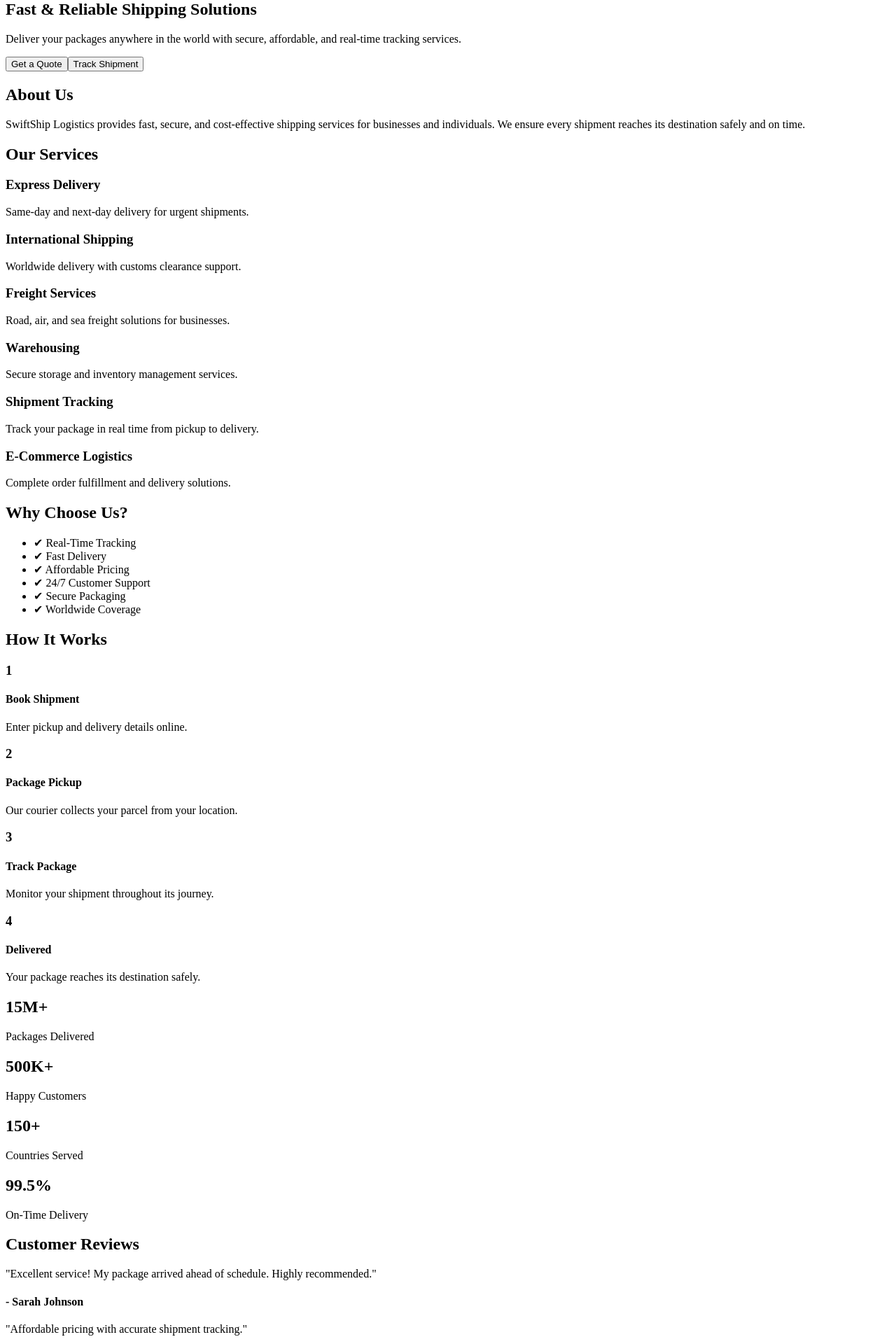
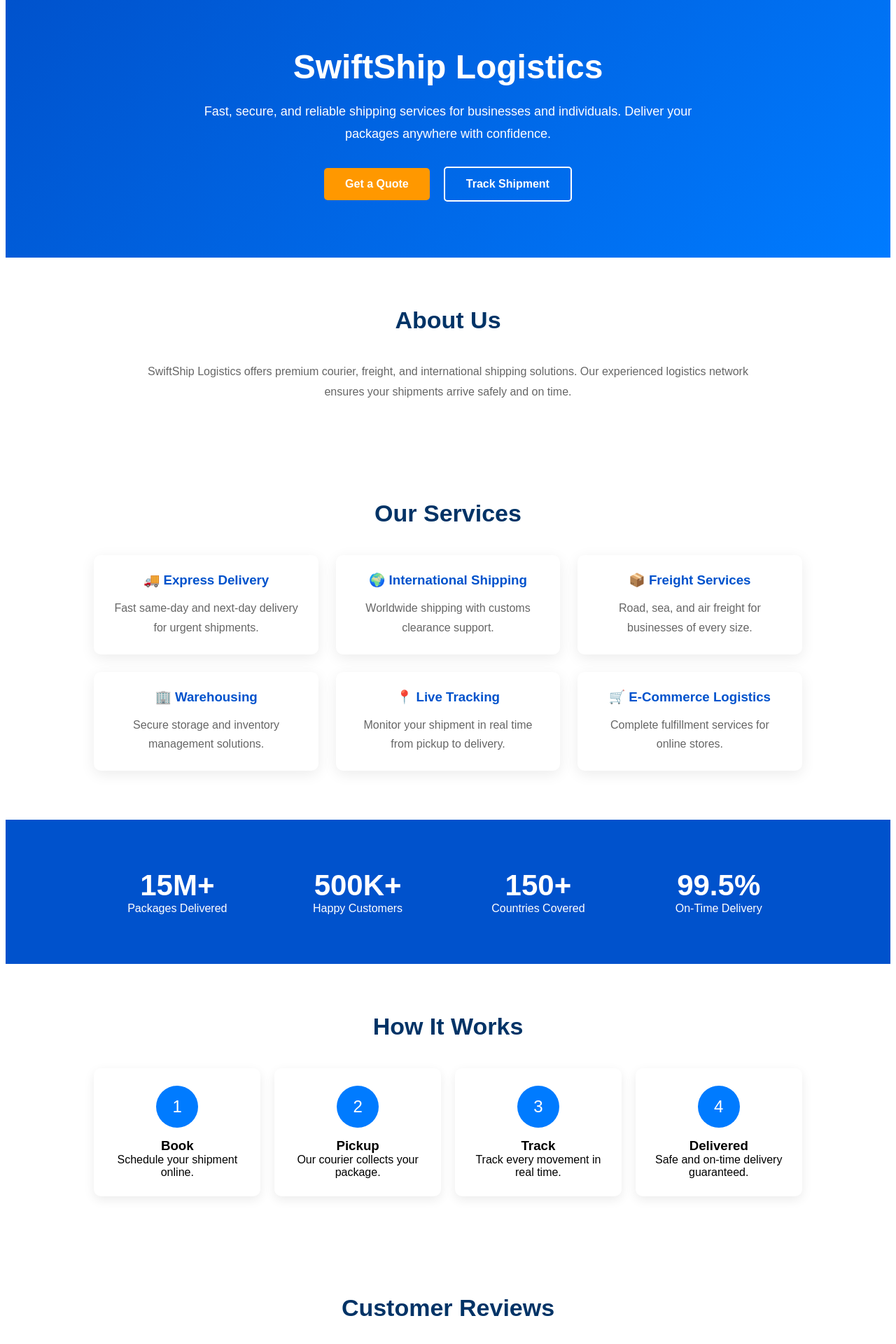
Before and after one commit to alex-britto-angular-dev/blackstone-webapp, an Angular app: page / in a window 1280 px wide. Shown: the part 20-1940 px from the top of the page at 70% size. Built offline with nearby package versions, Linux system fonts and the light colour scheme.

Commit message:
Add Jenkins pipeline

```diff
--- a/src/app/app.component.html
+++ b/src/app/app.component.html
@@ -1,205 +1,358 @@
-<!-- Hero Section -->
-<section class="hero">
-  <div class="container">
-    <div class="hero-content">
-      <h1>Fast & Reliable Shipping Solutions</h1>
+<style>
+  * {
+    margin: 0;
+    padding: 0;
+    box-sizing: border-box;
+    font-family: Arial, Helvetica, sans-serif;
+  }
+
+  body {
+    background: #f4f7fb;
+  }
+
+  .hero {
+    background: linear-gradient(135deg, #0052cc, #007bff);
+    color: white;
+    padding: 80px 20px;
+    text-align: center;
+  }
+
+  .hero h1 {
+    font-size: 48px;
+    margin-bottom: 20px;
+  }
+
+  .hero p {
+    max-width: 700px;
+    margin: auto;
+    font-size: 18px;
+    line-height: 1.8;
+  }
+
+  .btn {
+    display: inline-block;
+    margin: 30px 10px 0;
+    padding: 14px 30px;
+    border-radius: 5px;
+    text-decoration: none;
+    font-weight: bold;
+    transition: .3s;
+  }
+
+  .btn-primary {
+    background: #ff9800;
+    color: white;
+  }
+
+  .btn-primary:hover {
+    background: #e68900;
+  }
+
+  .btn-outline {
+    border: 2px solid white;
+    color: white;
+  }
+
+  .btn-outline:hover {
+    background: white;
+    color: #0052cc;
+  }
+
+  section {
+    padding: 70px 10%;
+  }
+
+  h2 {
+    text-align: center;
+    color: #003366;
+    margin-bottom: 40px;
+    font-size: 34px;
+  }
+
+  .about p {
+    text-align: center;
+    color: #666;
+    line-height: 1.8;
+    max-width: 900px;
+    margin: auto;
+  }
+
+  .services {
+    display: grid;
+    grid-template-columns: repeat(auto-fit, minmax(260px, 1fr));
+    gap: 25px;
+  }
+
+  .card {
+    background: white;
+    border-radius: 10px;
+    padding: 25px;
+    text-align: center;
+    box-shadow: 0 5px 20px rgba(0,0,0,.08);
+    transition: .3s;
+  }
+
+  .card:hover {
+    transform: translateY(-8px);
+  }
+
+  .card h3 {
+    color: #0052cc;
+    margin-bottom: 15px;
+  }
+
+  .card p {
+    color: #666;
+    line-height: 1.7;
+  }
+
+  .stats {
+    background: #0052cc;
+    color: white;
+    display: grid;
+    grid-template-columns: repeat(auto-fit,minmax(180px,1fr));
+    text-align: center;
+    gap: 20px;
+  }
+
+  .stats h1 {
+    font-size: 42px;
+  }
+
+  .steps {
+    display: flex;
+    justify-content: space-between;
+    gap: 20px;
+    flex-wrap: wrap;
+  }
+
+  .step {
+    flex: 1;
+    min-width: 220px;
+    text-align: center;
+    background: #fff;
+    padding: 25px;
+    border-radius: 10px;
+    box-shadow: 0 5px 15px rgba(0,0,0,.08);
+  }
+
+  .step span {
+    width: 60px;
+    height: 60px;
+    line-height: 60px;
+    display: inline-block;
+    border-radius: 50%;
+    background: #007bff;
+    color: white;
+    font-size: 24px;
+    margin-bottom: 15px;
+  }
+
+  .testimonial {
+    background: white;
+    padding: 30px;
+    border-left: 5px solid #007bff;
+    margin-bottom: 20px;
+    box-shadow: 0 5px 15px rgba(0,0,0,.08);
+  }
+
+  .testimonial p {
+    font-style: italic;
+    color: #555;
+    margin-bottom: 15px;
+  }
+
+  .contact {
+    background: #eef4ff;
+    text-align: center;
+  }
+
+  .contact p {
+    margin: 10px 0;
+    color: #444;
+    font-size: 18px;
+  }
+
+  footer {
+    background: #003366;
+    color: white;
+    text-align: center;
+    padding: 25px;
+  }
+</style>
+
+<!-- Hero -->
+<div class="hero">
+  <h1>SwiftShip Logistics</h1>
   <p>
-        Deliver your packages anywhere in the world with secure, affordable,
-        and real-time tracking services.
+    Fast, secure, and reliable shipping services for businesses and individuals.
+    Deliver your packages anywhere with confidence.
   </p>
 
-      <div class="hero-buttons">
-        <button>Get a Quote</button>
-        <button>Track Shipment</button>
+  <a href="#" class="btn btn-primary">Get a Quote</a>
+  <a href="#" class="btn btn-outline">Track Shipment</a>
 </div>
-    </div>
-  </div>
-</section>
 
 <!-- About -->
 <section class="about">
-  <div class="container">
   <h2>About Us</h2>
+
   <p>
-      SwiftShip Logistics provides fast, secure, and cost-effective shipping
-      services for businesses and individuals. We ensure every shipment reaches
-      its destination safely and on time.
+    SwiftShip Logistics offers premium courier, freight, and international
+    shipping solutions. Our experienced logistics network ensures your
+    shipments arrive safely and on time.
   </p>
-  </div>
 </section>
 
 <!-- Services -->
-<section class="services">
-  <div class="container">
+<section>
+
   <h2>Our Services</h2>
 
-    <div class="service-grid">
+  <div class="services">
 
     <div class="card">
-        <h3>Express Delivery</h3>
-        <p>Same-day and next-day delivery for urgent shipments.</p>
+      <h3>🚚 Express Delivery</h3>
+      <p>Fast same-day and next-day delivery for urgent shipments.</p>
     </div>
 
     <div class="card">
-        <h3>International Shipping</h3>
-        <p>Worldwide delivery with customs clearance support.</p>
+      <h3>🌍 International Shipping</h3>
+      <p>Worldwide shipping with customs clearance support.</p>
     </div>
 
     <div class="card">
-        <h3>Freight Services</h3>
-        <p>Road, air, and sea freight solutions for businesses.</p>
+      <h3>📦 Freight Services</h3>
+      <p>Road, sea, and air freight for businesses of every size.</p>
     </div>
 
     <div class="card">
-        <h3>Warehousing</h3>
-        <p>Secure storage and inventory management services.</p>
+      <h3>🏢 Warehousing</h3>
+      <p>Secure storage and inventory management solutions.</p>
     </div>
 
     <div class="card">
-        <h3>Shipment Tracking</h3>
-        <p>Track your package in real time from pickup to delivery.</p>
+      <h3>📍 Live Tracking</h3>
+      <p>Monitor your shipment in real time from pickup to delivery.</p>
     </div>
 
     <div class="card">
-        <h3>E-Commerce Logistics</h3>
-        <p>Complete order fulfillment and delivery solutions.</p>
+      <h3>🛒 E-Commerce Logistics</h3>
+      <p>Complete fulfillment services for online stores.</p>
     </div>
 
   </div>
-  </div>
-</section>
 
-<!-- Why Choose Us -->
-<section class="why-us">
-  <div class="container">
-    <h2>Why Choose Us?</h2>
-
-    <ul>
-      <li>✔ Real-Time Tracking</li>
-      <li>✔ Fast Delivery</li>
-      <li>✔ Affordable Pricing</li>
-      <li>✔ 24/7 Customer Support</li>
-      <li>✔ Secure Packaging</li>
-      <li>✔ Worldwide Coverage</li>
-    </ul>
-  </div>
-</section>
-
-<!-- How It Works -->
-<section class="steps">
-  <div class="container">
-    <h2>How It Works</h2>
-
-    <div class="step-grid">
-
-      <div class="step">
-        <h3>1</h3>
-        <h4>Book Shipment</h4>
-        <p>Enter pickup and delivery details online.</p>
-      </div>
-
-      <div class="step">
-        <h3>2</h3>
-        <h4>Package Pickup</h4>
-        <p>Our courier collects your parcel from your location.</p>
-      </div>
-
-      <div class="step">
-        <h3>3</h3>
-        <h4>Track Package</h4>
-        <p>Monitor your shipment throughout its journey.</p>
-      </div>
-
-      <div class="step">
-        <h3>4</h3>
-        <h4>Delivered</h4>
-        <p>Your package reaches its destination safely.</p>
-      </div>
-
-    </div>
-  </div>
 </section>
 
 <!-- Statistics -->
 <section class="stats">
-  <div class="container">
 
-    <div class="stat">
-      <h2>15M+</h2>
+  <div>
+    <h1>15M+</h1>
     <p>Packages Delivered</p>
   </div>
 
-    <div class="stat">
-      <h2>500K+</h2>
+  <div>
+    <h1>500K+</h1>
     <p>Happy Customers</p>
   </div>
 
-    <div class="stat">
-      <h2>150+</h2>
-      <p>Countries Served</p>
+  <div>
+    <h1>150+</h1>
+    <p>Countries Covered</p>
   </div>
 
-    <div class="stat">
-      <h2>99.5%</h2>
+  <div>
+    <h1>99.5%</h1>
     <p>On-Time Delivery</p>
   </div>
 
+</section>
+
+<!-- Process -->
+<section>
+
+  <h2>How It Works</h2>
+
+  <div class="steps">
+
+    <div class="step">
+      <span>1</span>
+      <h3>Book</h3>
+      <p>Schedule your shipment online.</p>
     </div>
+
+    <div class="step">
+      <span>2</span>
+      <h3>Pickup</h3>
+      <p>Our courier collects your package.</p>
+    </div>
+
+    <div class="step">
+      <span>3</span>
+      <h3>Track</h3>
+      <p>Track every movement in real time.</p>
+    </div>
+
+    <div class="step">
+      <span>4</span>
+      <h3>Delivered</h3>
+      <p>Safe and on-time delivery guaranteed.</p>
+    </div>
+
+  </div>
+
 </section>
 
 <!-- Testimonials -->
-<section class="testimonials">
-  <div class="container">
+<section>
 
   <h2>Customer Reviews</h2>
 
   <div class="testimonial">
     <p>
-        "Excellent service! My package arrived ahead of schedule. Highly
-        recommended."
+      "SwiftShip exceeded our expectations. Delivery was fast and tracking was
+      accurate throughout the journey."
     </p>
-      <h4>- Sarah Johnson</h4>
+
+    <strong>— Sarah Johnson</strong>
   </div>
 
   <div class="testimonial">
     <p>
-        "Affordable pricing with accurate shipment tracking."
+      "Affordable prices and outstanding customer support. Highly recommended."
     </p>
-      <h4>- Michael Brown</h4>
+
+    <strong>— Michael Brown</strong>
   </div>
 
-  </div>
 </section>
 
 <!-- Contact -->
 <section class="contact">
-  <div class="container">
 
   <h2>Contact Us</h2>
 
-    <p><strong>Address:</strong> 245 Logistics Park, Chennai, India</p>
-    <p><strong>Phone:</strong> +91 98765 43210</p>
-    <p><strong>Email:</strong> support@swiftship.com</p>
-    <p><strong>Working Hours:</strong> Mon - Sat | 8 AM - 8 PM</p>
+  <p>📍 245 Logistics Park, Chennai, India</p>
 
-  </div>
+  <p>📞 +91 98765 43210</p>
+
+  <p>✉ support@swiftship.com</p>
+
+  <p>🕘 Monday - Saturday | 8:00 AM - 8:00 PM</p>
+
 </section>
 
 <!-- Footer -->
 <footer>
-  <div class="container">
-
   <h3>SwiftShip Logistics</h3>
 
-    <p>
-      Reliable shipping solutions for businesses and individuals worldwide.
-    </p>
+  <p>Reliable Shipping. Trusted Worldwide.</p>
 
-    <hr>
+  <br>
 
   <p>© 2026 SwiftShip Logistics. All Rights Reserved.</p>
-
-  </div>
 </footer>
 
 <!-- * * * * * * * * * * * * * * * * * * * * * * * * * * * * * * * -->
```
Lines whose indentation alone changed are shown as unchanged.
